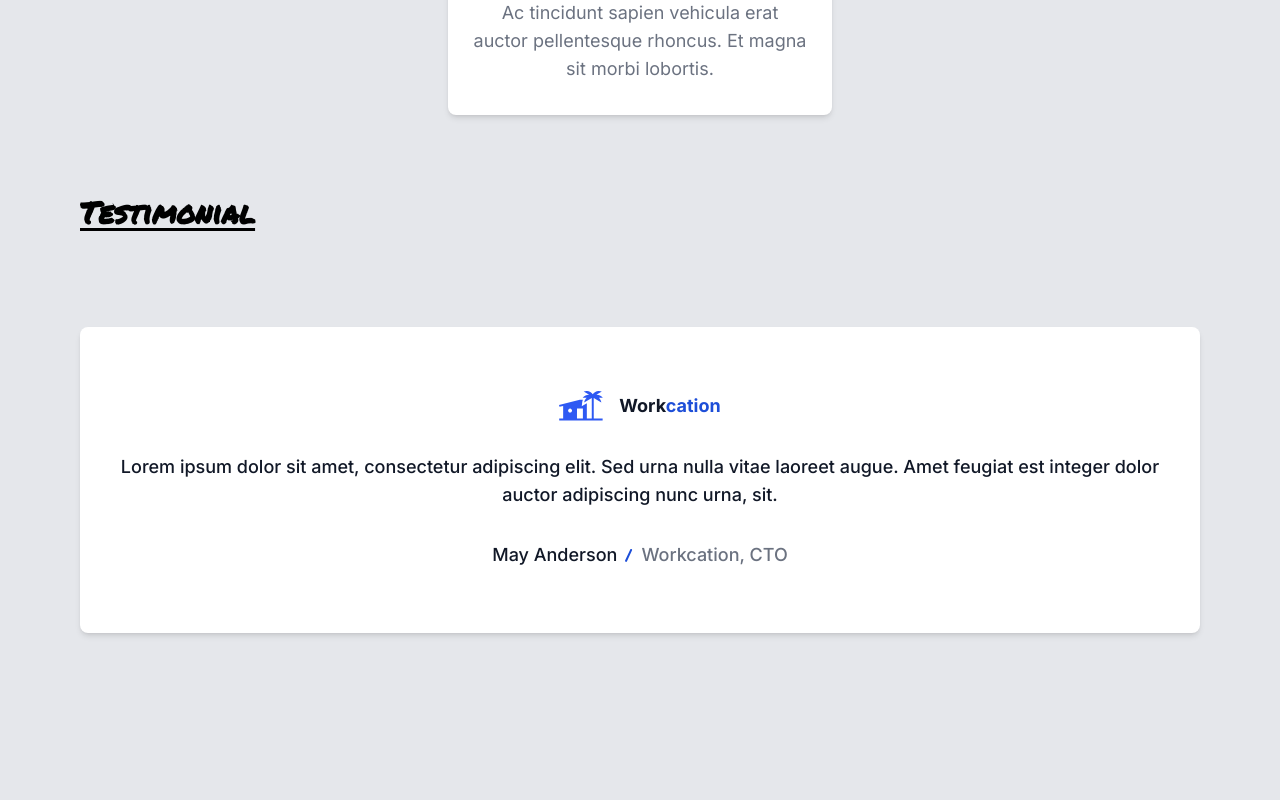
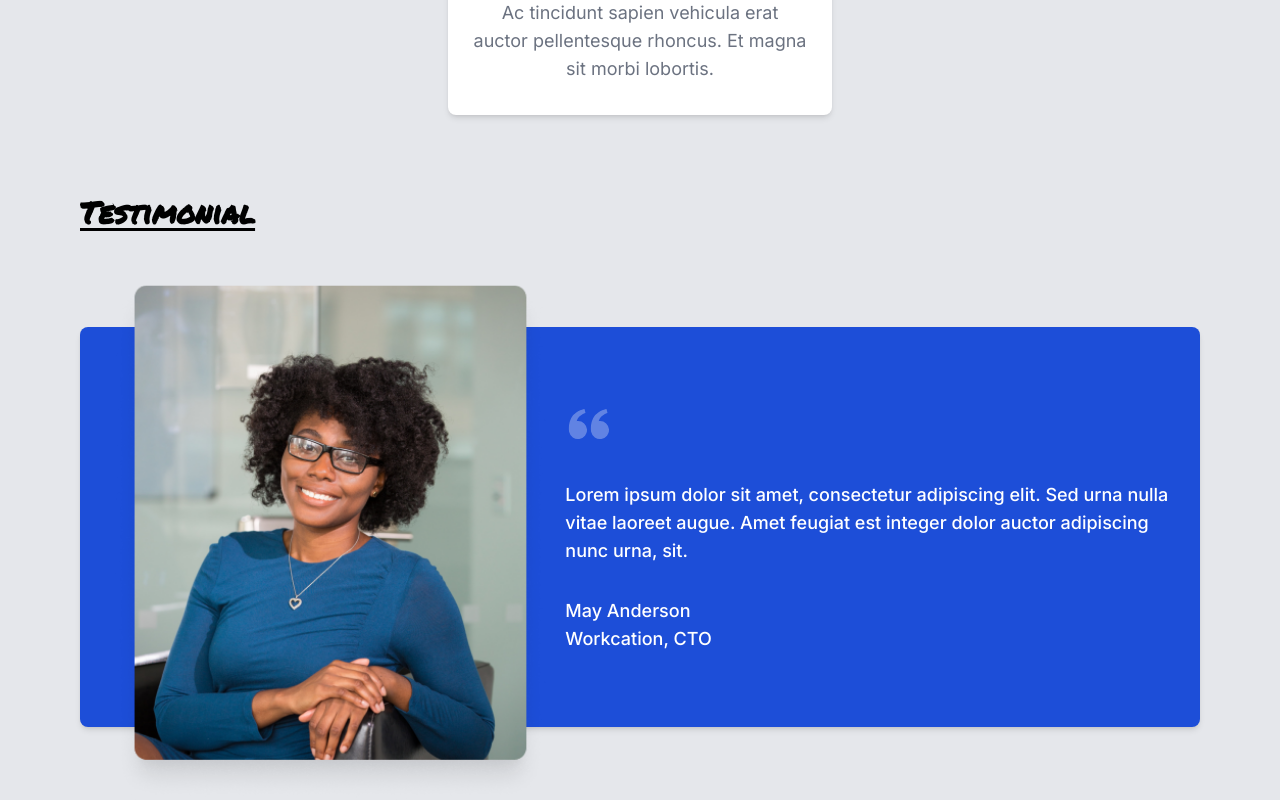
Before and after one commit to XenoMee/react-component-library, a React (Vite) app: page / in a window 1280 px wide. Shown: the part 1347-2147 px from the top of the page. Before the commit the page ends 2020 px from the top, so only its background shows below. Built offline with nearby package versions, Linux system fonts and the light colour scheme.

Commit message:
update testimonial props interface based on src prop

```diff
--- a/src/Components/Testimonial/Testimonial.tsx
+++ b/src/Components/Testimonial/Testimonial.tsx
@@ -3,16 +3,27 @@ import { BiSolidQuoteAltLeft } from 'react-icons/bi';
 import capitalizeWord from '../../Utilities/capitalizeWord';
 import { CgFormatSlash } from 'react-icons/cg';
 
-interface TestimonialProps {
-  src?: string;
-  alt?: string;
-  icon?: string;
+interface TestimonialBaseProps {
   children: React.ReactNode;
   name: string;
   company: string;
   job: string;
+  alt?: string;
   accentColor?: string;
 }
+
+interface TestimonialWithSrc extends TestimonialBaseProps {
+  src: string;
+  icon?: never;
+}
+
+interface TestimonialWithIcon extends TestimonialBaseProps {
+  src?: never;
+  icon: string;
+}
+
+// Union type that combines both cases
+type TestimonialProps = TestimonialWithSrc | TestimonialWithIcon;
 
 const Testimonial: FC<TestimonialProps> = ({ src, alt, icon, accentColor, children, name, company, job }) => {
   return (
--- a/src/Components/Testimonial/TestimonialBlock.tsx
+++ b/src/Components/Testimonial/TestimonialBlock.tsx
@@ -5,8 +5,9 @@ const TestimonialBlock = () => {
     <div className='grid xxs:gap-28 sm:gap-14 md:gap-20 xl:gap-24'>
       <h2 className='h2'>Testimonial</h2>
       <Testimonial
+        src='./images/May_Anderson_Mobile.png'
+        alt='May Anderson'
         accentColor='text-blue-700'
-        icon='./images/house-palm.svg'
         name='May Anderson'
         company='Workcation'
         job='CTO'
```
